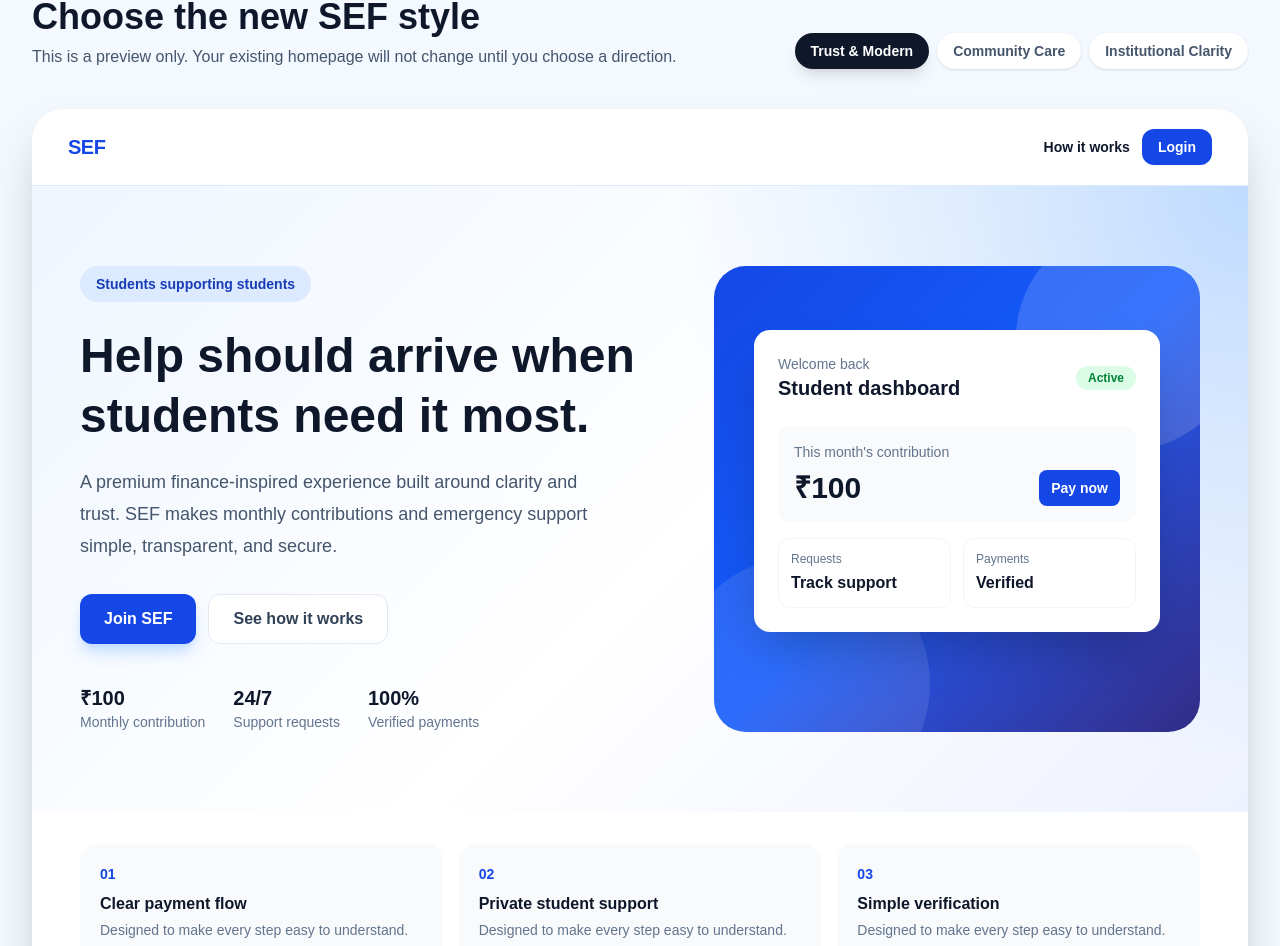
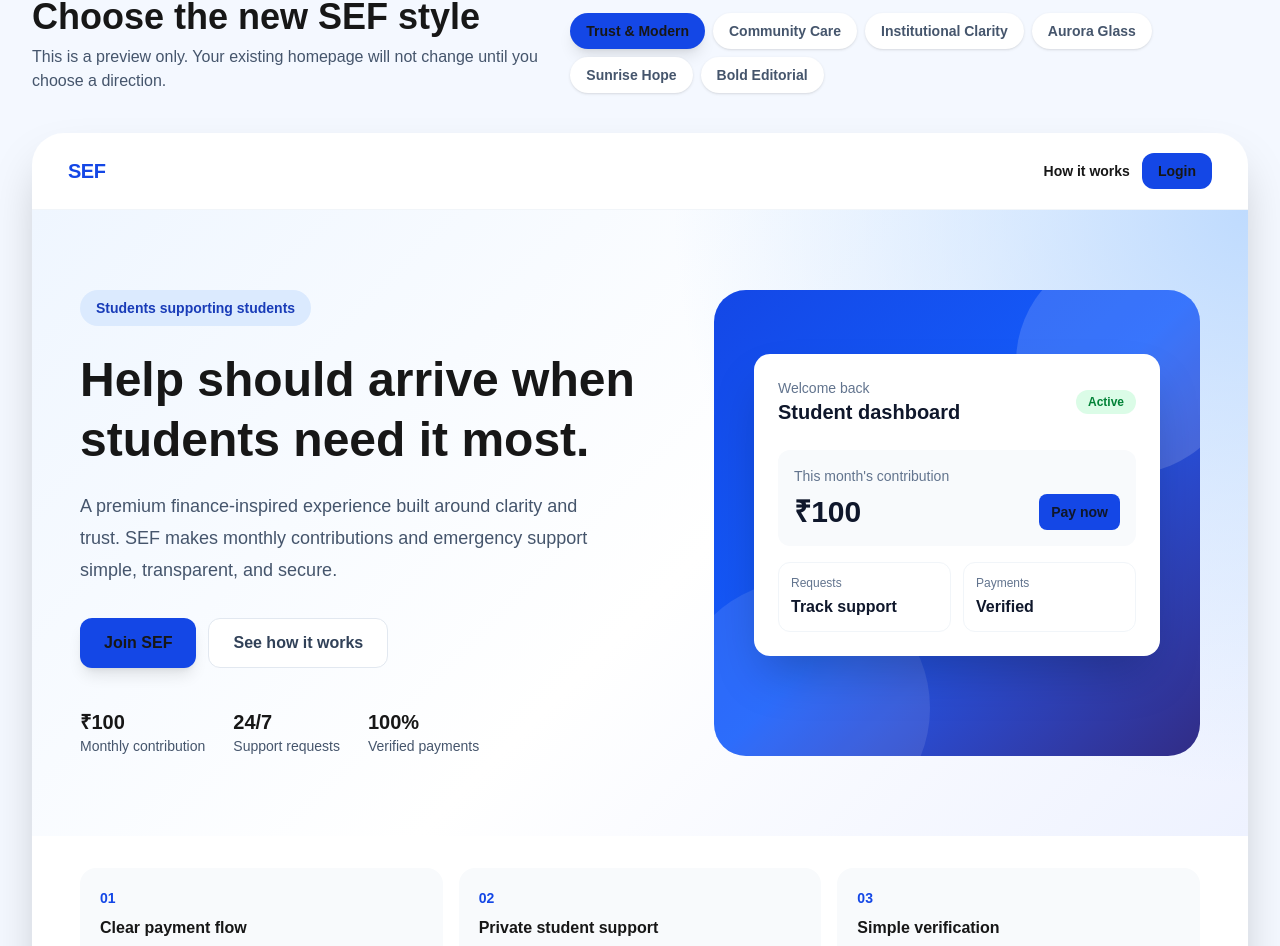
Before and after one commit to Nithinsai-876/sef-project, a Next.js app: page /ui-demo in a window 1280 px wide. Shown: the part 144-1090 px from the top of the page. Built offline with nearby package versions, Linux system fonts and the light colour scheme; no server answers.

Commit message:
Add expressive SEF design demos

```diff
--- a/app/ui-demo/page.tsx
+++ b/app/ui-demo/page.tsx
@@ -2,97 +2,73 @@
 
 import { useState } from "react";
 
-type Direction = "trust" | "care" | "formal";
+type Direction = "trust" | "care" | "formal" | "aurora" | "sunrise" | "editorial";
 
-const directions: Record<Direction, { label: string; subtitle: string; description: string }> = {
-  trust: {
-    label: "Trust & Modern",
-    subtitle: "Professional. Clear. Confident.",
-    description: "A premium finance-inspired experience built around clarity and trust.",
-  },
-  care: {
-    label: "Community Care",
-    subtitle: "Warm. Supportive. Human.",
-    description: "A friendly, student-first experience that highlights people helping people.",
-  },
-  formal: {
-    label: "Institutional Clarity",
-    subtitle: "Serious. Structured. Reliable.",
-    description: "A formal college-service experience with an orderly, official presentation.",
-  },
+const directions: Record<Direction, { label: string; subtitle: string; description: string; root: string; accent: string; badge: string; hero: string; visual: string; card: string; serif?: boolean }> = {
+  trust: { label: "Trust & Modern", subtitle: "Professional. Clear. Confident.", description: "A premium finance-inspired experience built around clarity and trust.", root: "bg-[#f4f8ff]", accent: "bg-blue-700", badge: "bg-blue-100 text-blue-800", hero: "bg-[radial-gradient(circle_at_top_right,_#bfdbfe,_transparent_42%),linear-gradient(135deg,_#eff6ff,_#ffffff_55%,_#eef2ff)]", visual: "bg-gradient-to-br from-blue-700 via-blue-600 to-indigo-900", card: "bg-slate-50" },
+  care: { label: "Community Care", subtitle: "Warm. Supportive. Human.", description: "A friendly, student-first experience that highlights people helping people.", root: "bg-[#fff8fd]", accent: "bg-fuchsia-600", badge: "bg-fuchsia-100 text-fuchsia-800", hero: "bg-[radial-gradient(circle_at_top_right,_#fbcfe8,_transparent_40%),radial-gradient(circle_at_bottom_left,_#ddd6fe,_transparent_45%),#fffaff]", visual: "bg-gradient-to-br from-fuchsia-600 via-violet-600 to-indigo-800", card: "bg-slate-50" },
+  formal: { label: "Institutional Clarity", subtitle: "Serious. Structured. Reliable.", description: "A formal college-service experience with an orderly, official presentation.", root: "bg-slate-100", accent: "bg-slate-800", badge: "bg-slate-100 text-slate-700", hero: "bg-white", visual: "bg-gradient-to-br from-slate-800 to-slate-950", card: "border-l-2 border-slate-300 pl-4", serif: true },
+  aurora: { label: "Aurora Glass", subtitle: "Luminous. Premium. Memorable.", description: "A midnight interface with glowing aurora colors and elegant glass panels that make SEF feel special at first glance.", root: "bg-[#080b20] text-white", accent: "bg-cyan-400 text-slate-950", badge: "bg-white/15 text-cyan-100", hero: "bg-[radial-gradient(circle_at_80%_15%,_#9333ea_0,_transparent_27%),radial-gradient(circle_at_15%_80%,_#0891b2_0,_transparent_31%),linear-gradient(135deg,_#090b25,_#17104a_55%,_#061c36)]", visual: "bg-gradient-to-br from-cyan-400 via-violet-500 to-fuchsia-500", card: "border border-white/10 bg-white/10 text-white backdrop-blur" },
+  sunrise: { label: "Sunrise Hope", subtitle: "Optimistic. Energetic. Uplifting.", description: "A warm, optimistic style that gives the platform a hopeful beginning-of-the-day energy.", root: "bg-[#fff8ed]", accent: "bg-orange-500", badge: "bg-orange-100 text-orange-800", hero: "bg-[radial-gradient(circle_at_85%_12%,_#fed7aa,_transparent_32%),radial-gradient(circle_at_12%_85%,_#fde68a,_transparent_32%),#fff9f0]", visual: "bg-gradient-to-br from-orange-400 via-rose-500 to-violet-700", card: "bg-white shadow-sm" },
+  editorial: { label: "Bold Editorial", subtitle: "Distinct. Creative. Shareable.", description: "A high-contrast, magazine-inspired experience designed to stand out in a portfolio or Instagram post.", root: "bg-[#f5f5f0]", accent: "bg-lime-400 text-slate-950", badge: "bg-lime-300 text-slate-950", hero: "bg-[#f5f5f0]", visual: "bg-gradient-to-br from-slate-950 via-slate-800 to-blue-900", card: "border-2 border-slate-900 bg-[#f5f5f0]" },
 };
 
 export default function UiDemoPage() {
   const [direction, setDirection] = useState<Direction>("trust");
   const current = directions[direction];
+  const dark = direction === "aurora";
+  const textMuted = dark ? "text-slate-300" : "text-slate-600";
+  const surface = dark ? "border border-white/10 bg-white/10 backdrop-blur-xl" : direction === "formal" ? "rounded-lg border border-slate-300 bg-white shadow-xl" : "rounded-[2rem] bg-white shadow-2xl";
 
   return (
-    <main className={direction === "trust" ? "min-h-screen bg-[#f4f8ff] text-slate-900" : direction === "care" ? "min-h-screen bg-[#fff8fd] text-slate-900" : "min-h-screen bg-slate-100 text-slate-900"}>
+    <main className={`min-h-screen ${current.root}`}>
       <section className="mx-auto max-w-7xl px-5 py-10 sm:px-8">
         <div className="flex flex-col gap-5 sm:flex-row sm:items-end sm:justify-between">
           <div>
-            <p className="text-sm font-bold uppercase tracking-[0.2em] text-blue-600">SEF visual demo</p>
+            <p className={`text-sm font-bold uppercase tracking-[0.2em] ${dark ? "text-cyan-200" : "text-blue-600"}`}>SEF visual demo</p>
             <h1 className="mt-2 text-3xl font-black sm:text-4xl">Choose the new SEF style</h1>
-            <p className="mt-2 max-w-2xl text-slate-600">This is a preview only. Your existing homepage will not change until you choose a direction.</p>
+            <p className={`mt-2 max-w-2xl ${textMuted}`}>This is a preview only. Your existing homepage will not change until you choose a direction.</p>
           </div>
           <div className="flex flex-wrap gap-2" role="group" aria-label="Choose a visual direction">
             {(Object.keys(directions) as Direction[]).map((option) => (
-              <button key={option} onClick={() => setDirection(option)} className={`rounded-full px-4 py-2 text-sm font-bold transition ${direction === option ? "bg-slate-900 text-white shadow-lg" : "bg-white text-slate-600 shadow-sm hover:bg-slate-50"}`}>
+              <button key={option} onClick={() => setDirection(option)} className={`rounded-full px-4 py-2 text-sm font-bold transition ${direction === option ? `${current.accent} shadow-lg` : dark ? "bg-white/10 text-white hover:bg-white/20" : "bg-white text-slate-600 shadow-sm hover:bg-slate-50"}`}>
                 {directions[option].label}
               </button>
             ))}
           </div>
         </div>
 
-        <div className={`mt-10 overflow-hidden ${direction === "formal" ? "rounded-lg border border-slate-300 bg-white shadow-xl" : "rounded-[2rem] bg-white shadow-2xl"}`}>
-          <div className={`flex items-center justify-between px-6 py-5 sm:px-9 ${direction === "trust" ? "border-b border-blue-100" : direction === "care" ? "border-b border-fuchsia-100" : "border-b border-slate-200"}`}>
-            <span className={`text-xl font-black tracking-tight ${direction === "care" ? "text-fuchsia-700" : direction === "formal" ? "text-slate-900" : "text-blue-700"}`}>SEF</span>
-            <div className="flex items-center gap-3 text-sm font-semibold">
-              <span className="hidden sm:inline">How it works</span>
-              <button className={`rounded-xl px-4 py-2 text-white ${direction === "care" ? "bg-fuchsia-600" : direction === "formal" ? "bg-slate-800" : "bg-blue-700"}`}>Login</button>
-            </div>
+        <div className={`mt-10 overflow-hidden ${surface}`}>
+          <div className={`flex items-center justify-between px-6 py-5 sm:px-9 ${dark ? "border-b border-white/10" : "border-b border-slate-100"}`}>
+            <span className={`text-xl font-black tracking-tight ${dark ? "text-cyan-200" : direction === "care" ? "text-fuchsia-700" : direction === "sunrise" ? "text-orange-600" : "text-blue-700"}`}>SEF</span>
+            <div className={`flex items-center gap-3 text-sm font-semibold ${dark ? "text-slate-200" : ""}`}><span className="hidden sm:inline">How it works</span><button className={`rounded-xl px-4 py-2 font-bold ${current.accent}`}>Login</button></div>
           </div>
 
-          <div className={direction === "trust" ? "grid gap-10 bg-[radial-gradient(circle_at_top_right,_#bfdbfe,_transparent_42%),linear-gradient(135deg,_#eff6ff,_#ffffff_55%,_#eef2ff)] px-6 py-12 sm:px-12 lg:grid-cols-[1.1fr_.9fr] lg:py-20" : direction === "care" ? "grid gap-10 bg-[radial-gradient(circle_at_top_right,_#fbcfe8,_transparent_40%),radial-gradient(circle_at_bottom_left,_#ddd6fe,_transparent_45%),#fffaff] px-6 py-12 sm:px-12 lg:grid-cols-[1.1fr_.9fr] lg:py-20" : "grid gap-10 bg-white px-6 py-12 sm:px-12 lg:grid-cols-[1.1fr_.9fr] lg:py-20"}>
+          <div className={`grid gap-10 px-6 py-12 sm:px-12 lg:grid-cols-[1.1fr_.9fr] lg:py-20 ${current.hero}`}>
             <div className="self-center">
-              <span className={`inline-flex rounded-full px-4 py-2 text-sm font-bold ${direction === "care" ? "bg-fuchsia-100 text-fuchsia-800" : direction === "formal" ? "bg-slate-100 text-slate-700" : "bg-blue-100 text-blue-800"}`}>Students supporting students</span>
-              <h2 className={`mt-6 max-w-xl text-4xl font-black leading-tight sm:text-5xl ${direction === "formal" ? "font-serif" : ""}`}>Help should arrive when students need it most.</h2>
-              <p className="mt-5 max-w-lg text-lg leading-8 text-slate-600">{current.description} SEF makes monthly contributions and emergency support simple, transparent, and secure.</p>
-              <div className="mt-8 flex flex-wrap gap-3">
-                <button className={`rounded-xl px-6 py-3 font-bold text-white shadow-lg ${direction === "care" ? "bg-fuchsia-600 shadow-fuchsia-200" : direction === "formal" ? "bg-slate-800 shadow-slate-200" : "bg-blue-700 shadow-blue-200"}`}>Join SEF</button>
-                <button className="rounded-xl border border-slate-200 bg-white px-6 py-3 font-bold text-slate-700">See how it works</button>
-              </div>
-              <div className="mt-10 flex flex-wrap gap-7 text-sm">
-                <span><strong className="block text-xl">₹100</strong><span className="text-slate-500">Monthly contribution</span></span>
-                <span><strong className="block text-xl">24/7</strong><span className="text-slate-500">Support requests</span></span>
-                <span><strong className="block text-xl">100%</strong><span className="text-slate-500">Verified payments</span></span>
-              </div>
+              <span className={`inline-flex rounded-full px-4 py-2 text-sm font-bold ${current.badge}`}>Students supporting students</span>
+              <h2 className={`mt-6 max-w-xl text-4xl font-black leading-tight sm:text-5xl ${current.serif ? "font-serif" : ""}`}>Help should arrive when students need it most.</h2>
+              <p className={`mt-5 max-w-lg text-lg leading-8 ${textMuted}`}>{current.description} SEF makes monthly contributions and emergency support simple, transparent, and secure.</p>
+              <div className="mt-8 flex flex-wrap gap-3"><button className={`rounded-xl px-6 py-3 font-bold shadow-lg ${current.accent}`}>Join SEF</button><button className={`rounded-xl border px-6 py-3 font-bold ${dark ? "border-white/20 bg-white/10 text-white" : "border-slate-200 bg-white text-slate-700"}`}>See how it works</button></div>
+              <div className="mt-10 flex flex-wrap gap-7 text-sm"><span><strong className="block text-xl">₹100</strong><span className={textMuted}>Monthly contribution</span></span><span><strong className="block text-xl">24/7</strong><span className={textMuted}>Support requests</span></span><span><strong className="block text-xl">100%</strong><span className={textMuted}>Verified payments</span></span></div>
             </div>
 
-            <div className={`relative min-h-[360px] overflow-hidden ${direction === "formal" ? "border border-slate-200 bg-slate-50" : "rounded-[2rem]"}`}>
-              <div className={direction === "trust" ? "absolute inset-0 bg-gradient-to-br from-blue-700 via-blue-600 to-indigo-900" : direction === "care" ? "absolute inset-0 bg-gradient-to-br from-fuchsia-600 via-violet-600 to-indigo-800" : "absolute inset-0 bg-gradient-to-br from-slate-800 to-slate-950"} />
-              <div className="absolute -right-10 -top-10 h-56 w-56 rounded-full bg-white/15" />
-              <div className="absolute -bottom-20 -left-10 h-64 w-64 rounded-full bg-white/10" />
-              <div className="relative m-6 mt-16 rounded-2xl bg-white p-6 shadow-2xl sm:m-10 sm:mt-16">
+            <div className={`relative min-h-[360px] overflow-hidden ${direction === "formal" ? "border border-slate-200" : "rounded-[2rem]"} ${current.visual}`}>
+              <div className="absolute -right-10 -top-10 h-56 w-56 rounded-full bg-white/15" /><div className="absolute -bottom-20 -left-10 h-64 w-64 rounded-full bg-white/10" />
+              <div className="relative m-6 mt-16 rounded-2xl bg-white p-6 text-slate-900 shadow-2xl sm:m-10 sm:mt-16">
                 <div className="flex items-center justify-between"><div><p className="text-sm text-slate-500">Welcome back</p><p className="text-xl font-black">Student dashboard</p></div><span className="rounded-full bg-green-100 px-3 py-1 text-xs font-bold text-green-700">Active</span></div>
-                <div className="mt-6 rounded-xl bg-slate-50 p-4"><p className="text-sm text-slate-500">This month&apos;s contribution</p><div className="mt-2 flex items-end justify-between"><strong className="text-3xl">₹100</strong><button className={`rounded-lg px-3 py-2 text-sm font-bold text-white ${direction === "care" ? "bg-fuchsia-600" : direction === "formal" ? "bg-slate-800" : "bg-blue-700"}`}>Pay now</button></div></div>
+                <div className="mt-6 rounded-xl bg-slate-50 p-4"><p className="text-sm text-slate-500">This month&apos;s contribution</p><div className="mt-2 flex items-end justify-between"><strong className="text-3xl">₹100</strong><button className={`rounded-lg px-3 py-2 text-sm font-bold ${current.accent}`}>Pay now</button></div></div>
                 <div className="mt-4 grid grid-cols-2 gap-3"><div className="rounded-xl border border-slate-100 p-3"><p className="text-xs text-slate-500">Requests</p><p className="mt-1 font-bold">Track support</p></div><div className="rounded-xl border border-slate-100 p-3"><p className="text-xs text-slate-500">Payments</p><p className="mt-1 font-bold">Verified</p></div></div>
               </div>
             </div>
           </div>
 
-          <div className="grid gap-4 px-6 py-8 sm:grid-cols-3 sm:px-12">
-            {["Clear payment flow", "Private student support", "Simple verification"].map((feature, index) => (
-              <div key={feature} className={direction === "formal" ? "border-l-2 border-slate-300 pl-4" : "rounded-2xl bg-slate-50 p-5"}>
-                <p className={`text-sm font-black ${direction === "care" ? "text-fuchsia-700" : direction === "formal" ? "text-slate-600" : "text-blue-700"}`}>0{index + 1}</p>
-                <p className="mt-2 font-bold">{feature}</p>
-                <p className="mt-1 text-sm text-slate-500">Designed to make every step easy to understand.</p>
-              </div>
-            ))}
+          <div className={`grid gap-4 px-6 py-8 sm:grid-cols-3 sm:px-12 ${dark ? "bg-slate-950/30" : ""}`}>
+            {["Clear payment flow", "Private student support", "Simple verification"].map((feature, index) => (<div key={feature} className={`rounded-2xl p-5 ${current.card}`}><p className={`text-sm font-black ${dark ? "text-cyan-200" : "text-blue-700"}`}>0{index + 1}</p><p className="mt-2 font-bold">{feature}</p><p className={`mt-1 text-sm ${textMuted}`}>Designed to make every step easy to understand.</p></div>))}
           </div>
         </div>
 
-        <div className="mt-8 text-center"><p className="font-bold">Current preview: {current.label}</p><p className="mt-1 text-slate-600">{current.subtitle}</p></div>
+        <div className="mt-8 text-center"><p className="font-bold">Current preview: {current.label}</p><p className={`mt-1 ${textMuted}`}>{current.subtitle}</p></div>
       </section>
     </main>
   );
```
